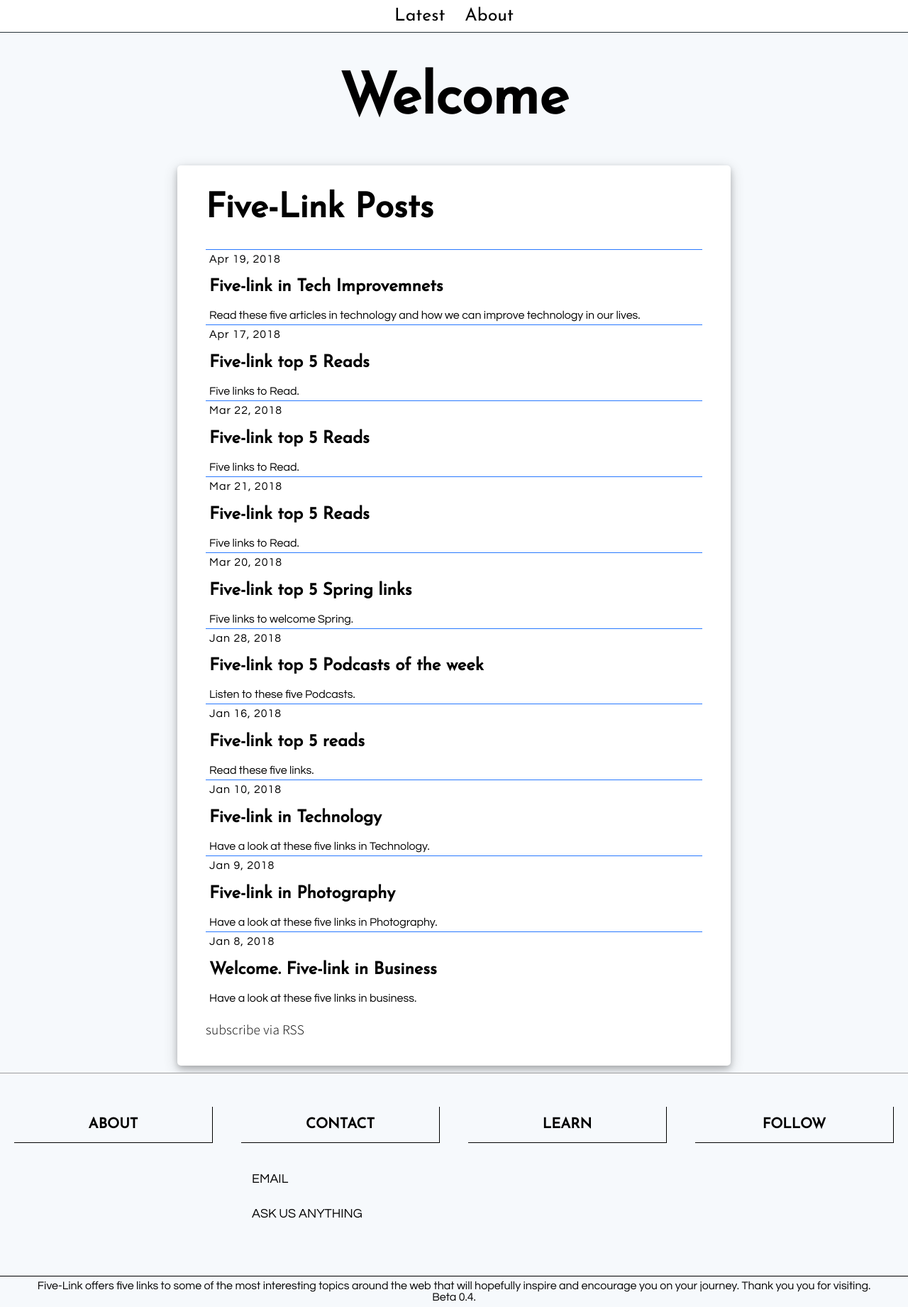
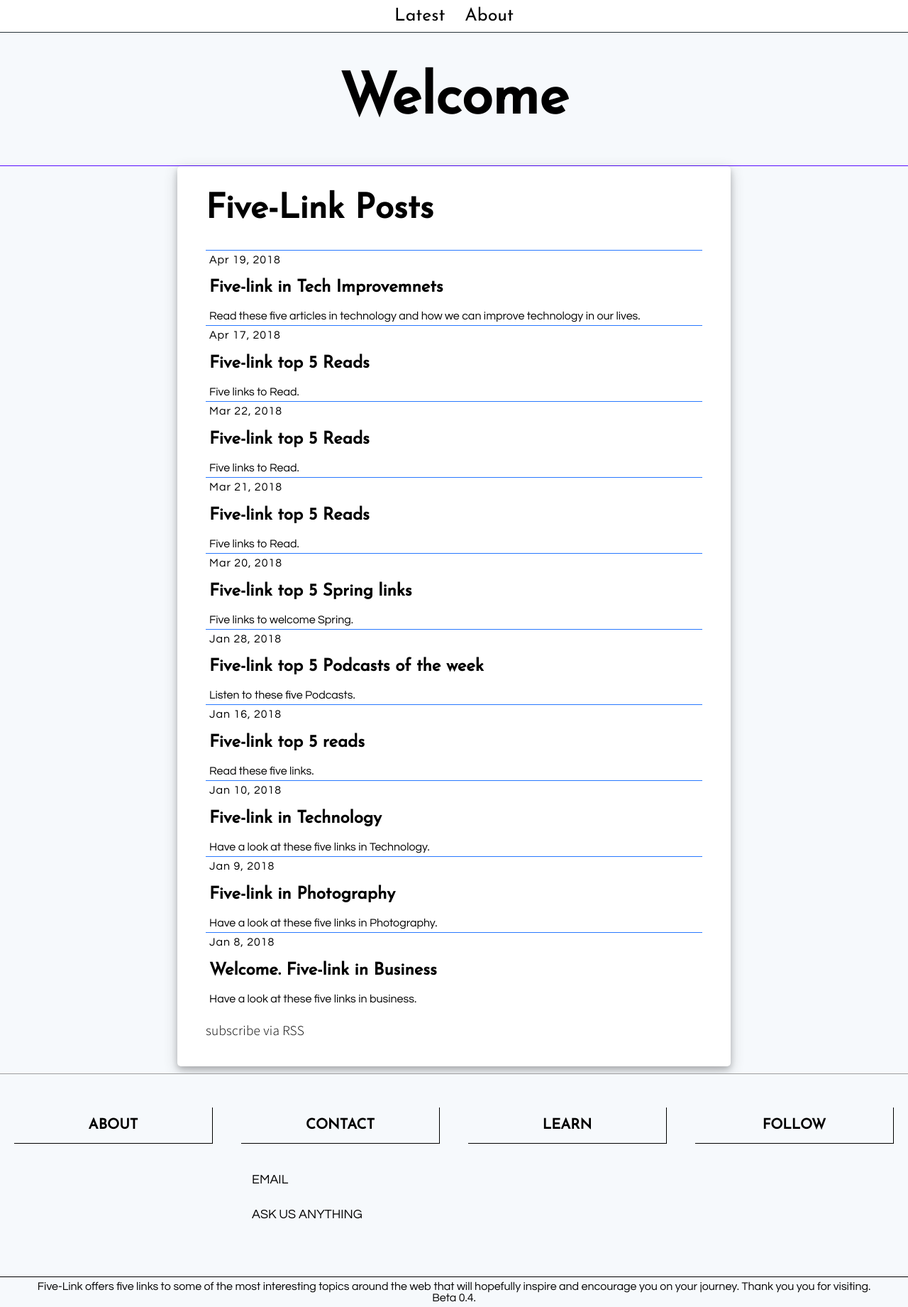
Before and after one commit to hub63501/my-links, a Jekyll site: the page built from index.md, in a window 1280 px wide. Shown: the whole page at 71% size. Built offline with Jekyll 4.4.1, drawn with Linux system fonts in a browser that asks for light colours.

Commit message:
changed colour

```diff
--- a/assets/CSS/CSS-U_flex.css
+++ b/assets/CSS/CSS-U_flex.css
@@ -180,6 +180,7 @@
     padding-left: 50px;
     padding-right: 50px;
     background-color: #f6f9fc;
+    border-bottom: #560dff 1px solid;
     }
 
 .Front-title-inner{
```
